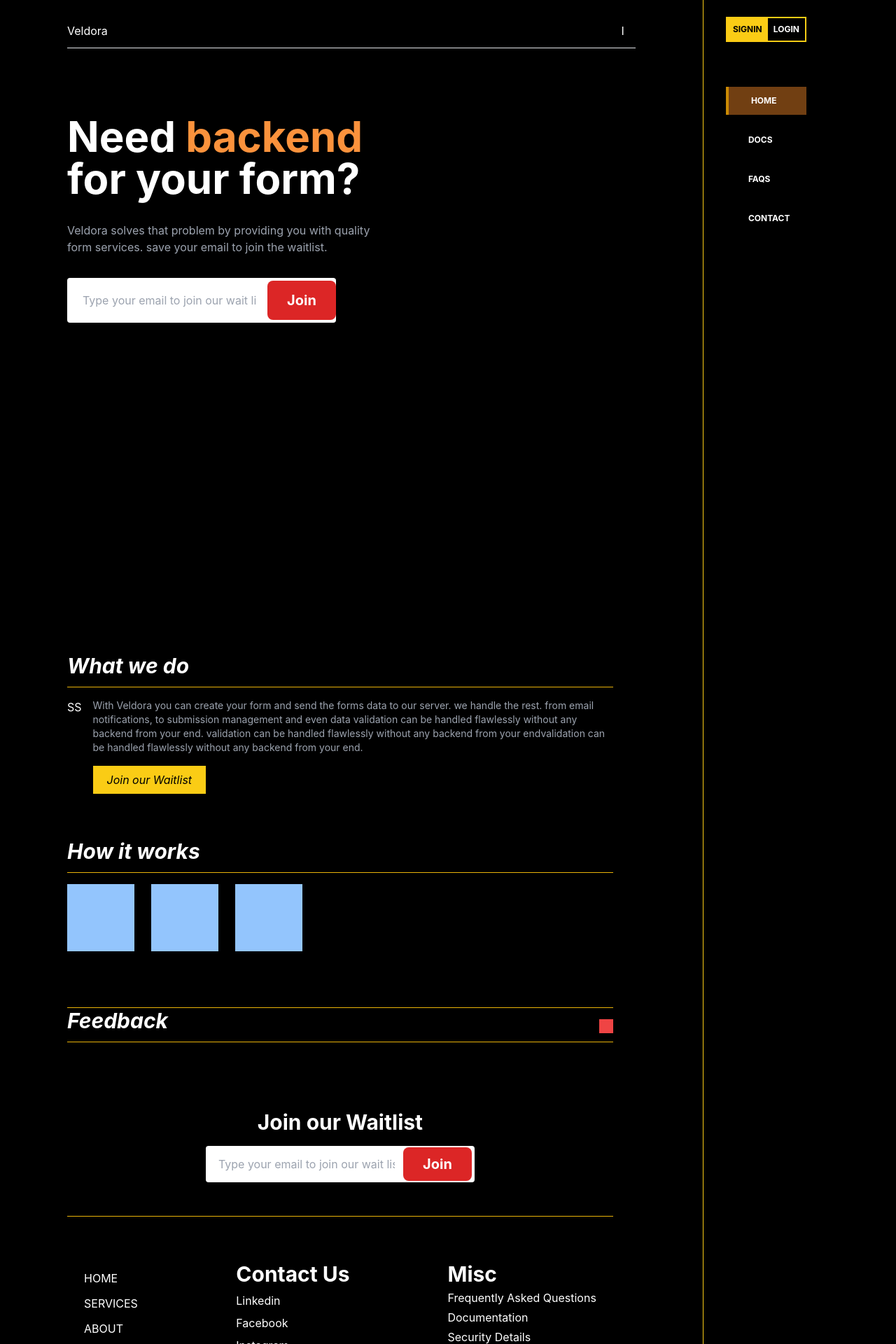
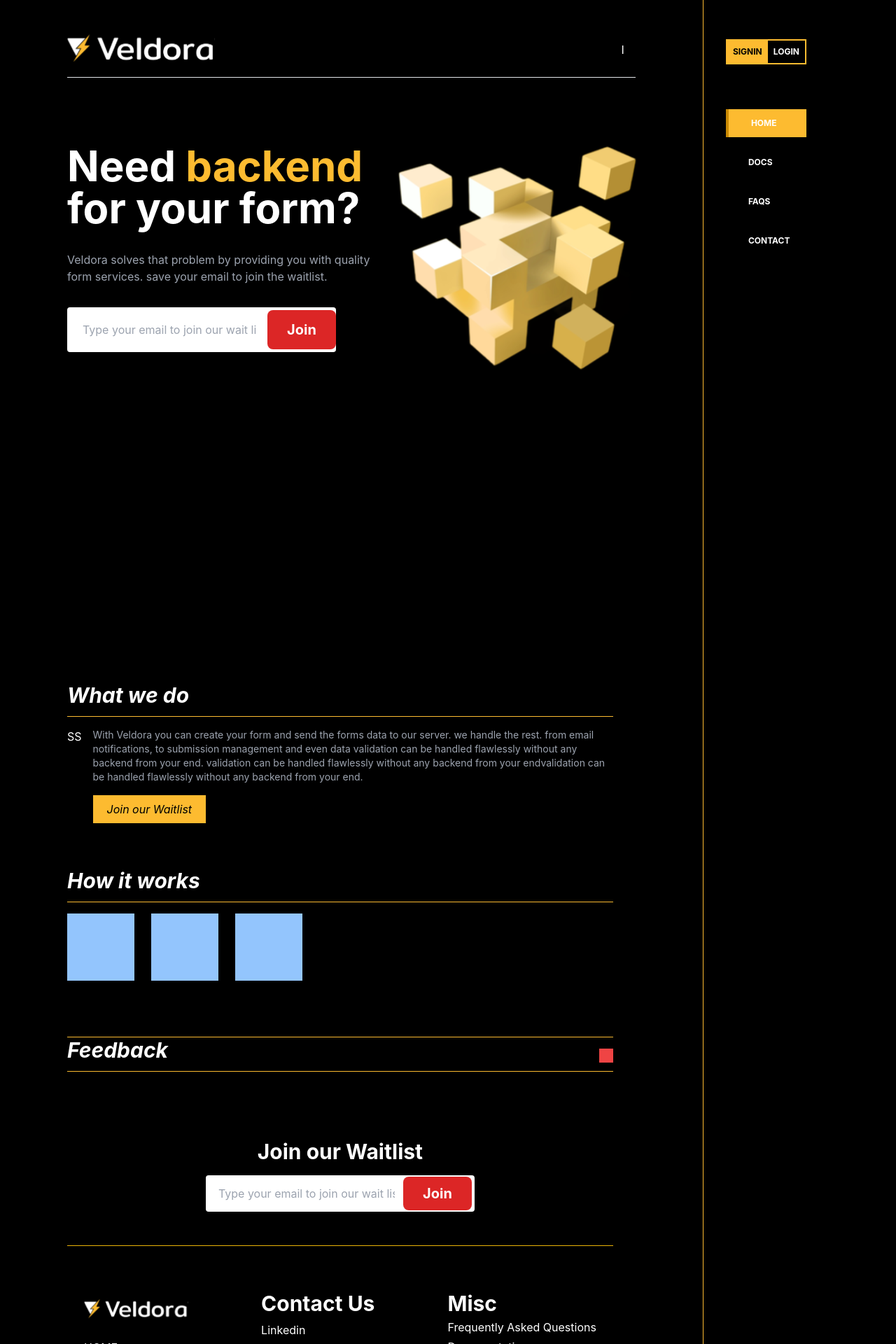
Before and after one commit to princecodes247/veldora--client, a Next.js app: page /waitlist in a window 1280 px wide. Shown: the part 40-1960 px from the top of the page at 70% size. Built offline with nearby package versions, Linux system fonts and the light colour scheme.

Commit message:
update styles

```diff
--- a/components/Footer/Footer.jsx
+++ b/components/Footer/Footer.jsx
@@ -1,6 +1,8 @@
 import React from "react";
 import PropTypes from "prop-types";
 import Link from "next/link";
+import Logo from '../../public/images/wordmark-small.svg';
+import Image from 'next/image';
 //import { Test } from './Footer.styles';
 
 const Footer = (props) => (
@@ -8,7 +10,9 @@ const Footer = (props) => (
     <footer className="flex flex-col border-b gap-8 lg:flex-row justify-between px-6 pt-16 pb-12 mt-12 lg:mr-32 border-t border-yellow-500">
     <ul className="flex flex-col items-start gap-3">
       <li>
-        <div className="logo"></div>
+        <div className="logo">
+          <Image src={Logo} alt="Veldora" />
+        </div>
       </li>
       <Link href="/">
         <li className="hover:border-b-2 transition-all cursor-pointer border-yellow-400 uppercase">Home</li>
@@ -39,7 +43,7 @@ const Footer = (props) => (
       </Link>
     </ul>
   </footer>
-  <div className="my-10">
+  <div className="lg:hidden my-10">
     <p className="text-center text-xs text-gray-300">
       © Veldora 2022 - {new Date().getFullYear()} - All rights reserved.
     </p>
--- a/components/Header/Header.jsx
+++ b/components/Header/Header.jsx
@@ -1,11 +1,13 @@
 import React from 'react';
 import PropTypes from 'prop-types';
 //import { Test } from './Header.styles';
+import Logo from '../../public/images/wordmark.svg';
+import Image from 'next/image';
 
 const Header = (props) => (
-  <header className="flex items-center justify-between pt-6 pb-3 pr-4 lg:mr-24 border-b border-gray-200">
+  <header className="flex items-center justify-between pt-6 pb-0 pr-4 lg:mr-24 border-b border-gray-200">
     <div className="logo">
-    Veldora
+      <Image src={Logo} alt="Veldora" />
     </div>
     <div className="socials">
       I
--- a/components/SideMenu/SideMenu.jsx
+++ b/components/SideMenu/SideMenu.jsx
@@ -3,9 +3,10 @@ import PropTypes from 'prop-types';
 //import { Test } from './SideMenu.styles';
 
 const SideMenu = (props) => (
-  <aside className="absolute hidden lg:block lg:sticky right-0  top-0 flex-1 p-8 pt-16 border-l border-yellow-400">
-    <div className="buttons flex border-2 border-yellow-400">
-      <button className="uppercase text-xs font-bold p-2 bg-yellow-400 text-black">
+  <aside className='justify-between flex-col absolute hidden lg:flex lg:sticky right-0  top-0 flex-1 pt-16 border-l border-primary'>
+    <aside className="p-8 pr-32">
+    <div className="buttons flex border-2 border-primary">
+      <button className="uppercase text-xs font-bold p-2 bg-primary text-black">
         Signin
       </button>
       <button className="uppercase text-xs font-bold p-2">
@@ -13,11 +14,17 @@ const SideMenu = (props) => (
       </button>
     </div>
     <ul className='flex flex-col gap-4 mt-16'>
-      <li className='py-3 pl-8 hover:bg-yellow-800 cursor-pointer transition-all uppercase font-bold text-xs bg-yellow-900 border-l-4 pl-8 border-yellow-600'>Home</li>
+      <li className='py-3 pl-8 hover:bg-yellow-800 cursor-pointer transition-all uppercase font-bold text-xs bg-primary border-l-4 border-yellow-600'>Home</li>
       <li className='py-3 pl-8 hover:bg-yellow-800 cursor-pointer transition-all uppercase font-bold text-xs '>Docs</li>
       <li className='py-3 pl-8 hover:bg-yellow-800 cursor-pointer transition-all uppercase font-bold text-xs '>FAQs</li>
       <li className='py-3 pl-8 hover:bg-yellow-800 cursor-pointer transition-all uppercase font-bold text-xs '>Contact</li>
     </ul>
+  </aside>
+  <div className="hidden lg:block mx-auto my-10">
+    <p className="text-center text-xs text-gray-300">
+      © Veldora 2022 - {new Date().getFullYear()} - All rights reserved.
+    </p>
+  </div>
   </aside>
 );
 
--- a/pages/waitlist.js
+++ b/pages/waitlist.js
@@ -5,13 +5,13 @@ import Header from "../components/Header";
 import Footer from "../components/Footer";
 import SideMenu from "../components/SideMenu";
 import WaitlistForm from "../components/WaitlistForm/WaitlistForm";
-
+import HeroImage from "../public/images/hero.svg";
 import styles from "../styles/Waitlist.module.css";
 import FeedbackSlider from "../components/FeedbackSlider/FeedbackSlider";
 
 export default function Waitlist() {
   return (
-    <div className="flex flex  relative px-12 lg:px-24 text-white bg-black">
+    <div className="flex flex  relative px-12 lg:pl-24 lg:pr-0 text-white bg-black">
       <Head>
         <title>Veldora Waitlist</title>
         <meta name="description" content="Veldora waitlist" />
@@ -24,7 +24,7 @@ export default function Waitlist() {
           <div className="flex flex-col flex-1 sm:text-left gap-4">
             <h1 className="text-4xl md:text-6xl font-bold">
               Need
-              <span className="text-orange-400"> backend </span>
+              <span className="text-primary"> backend </span>
               for your form?
             </h1>
             <p className="text-gray-400 w-3/4 sm:w-full my-4">
@@ -34,15 +34,15 @@ export default function Waitlist() {
             <WaitlistForm />
           </div>
           <div className="flex-1">
-            {/* <Image
-                src=
+            <Image
+                src={HeroImage}
                 alt="Veldora Waitlist"
-                /> */}
+                />
           </div>
         </section>
 
         <section className="my-16 lg:pr-32">
-          <h2 className="pb-3 text-3xl border-b mb-4 border-yellow-500 italic font-bold">
+          <h2 className="pb-3 text-3xl border-b mb-4 border-primary italic font-bold">
             What we do
           </h2>
           <div className="flex gap-4">
@@ -57,13 +57,13 @@ export default function Waitlist() {
               handled flawlessly without any backend from your endvalidation can
               be handled flawlessly without any backend from your end.
             </p>
-            <button className="p-5 py-2 mt-4 italic text-black bg-yellow-400">Join our Waitlist</button>
+            <button className="p-5 py-2 mt-4 italic text-black bg-primary">Join our Waitlist</button>
             </div>
           </div>
         </section>
         <section className="lg:pr-32">
-          <div className="border-b pb-20 border-yellow-500">
-            <h2 className="pb-3 text-3xl border-b mb-4 border-yellow-500 italic font-bold">
+          <div className="border-b pb-20 border-primary">
+            <h2 className="pb-3 text-3xl border-b mb-4 border-primary italic font-bold">
               How it works
             </h2>
             <div className="flex flex-col lg:flex-row gap-6">
@@ -74,7 +74,7 @@ export default function Waitlist() {
           </div>
         </section>
         <section className="lg:pr-32">
-          <div className="flex items-end justify-between pb-3 border-b border-yellow-500">
+          <div className="flex items-end justify-between pb-3 border-b border-primary">
             <h2 className="text-3xl italic font-bold">Feedback</h2>
             <div className="w-5 h-5 bg-red-500"></div>
           </div>
```
